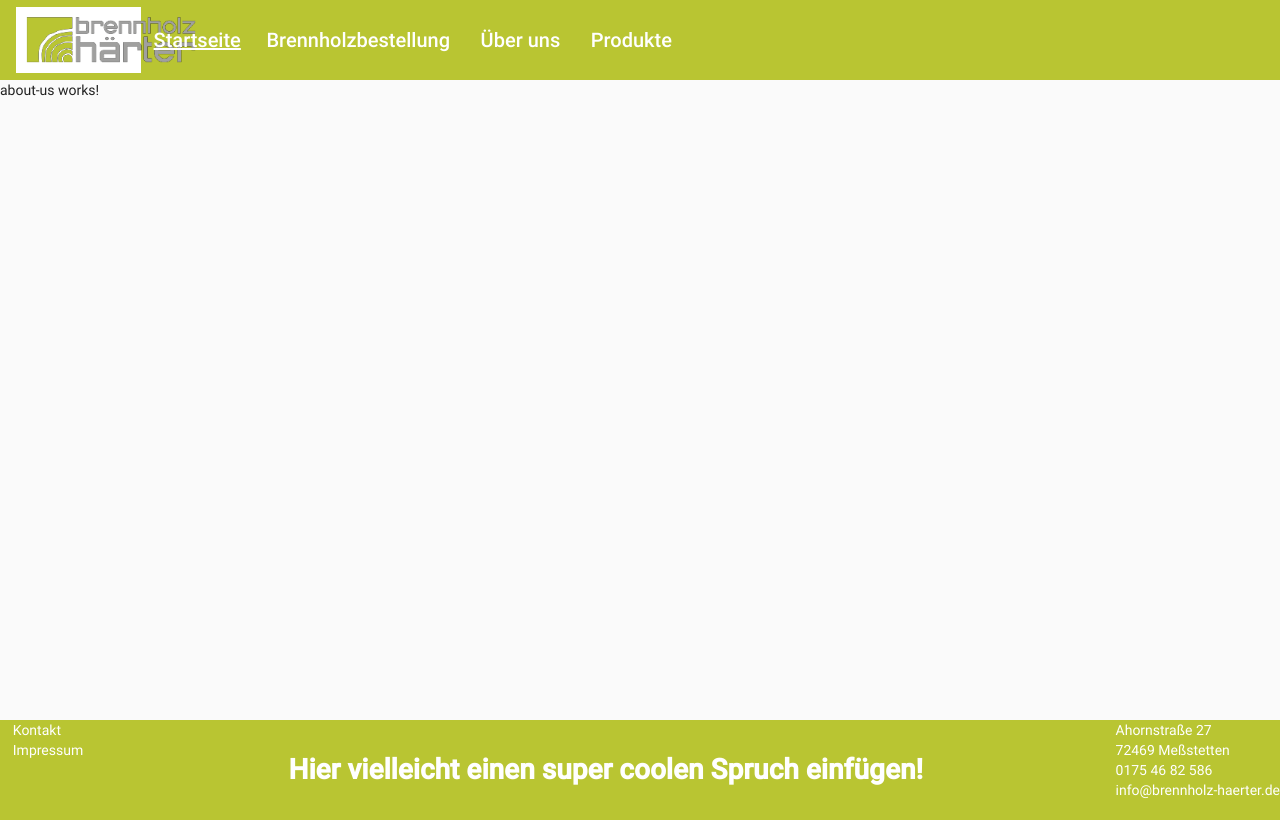
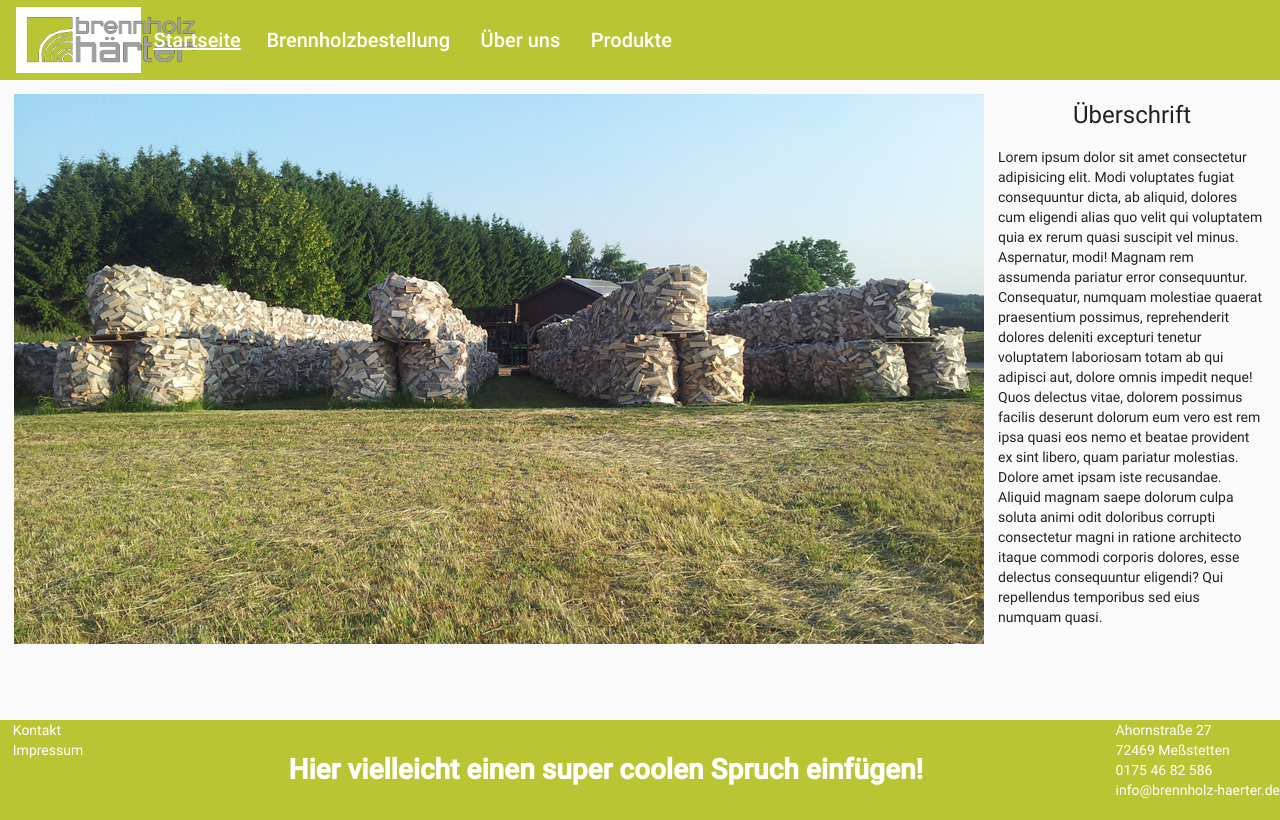
Before and after one commit to knooperz/brennholzhaerter, an Angular app: page /ueberuns in a window 1280 px wide. Built offline with nearby package versions, Linux system fonts and the light colour scheme.

Commit message:
About Us Beispieltext

```diff
--- a/src/app/about-us/about-us.component.html
+++ b/src/app/about-us/about-us.component.html
@@ -1 +1,10 @@
-<p>about-us works!</p>
+<div class="first">
+  <img src="./../../assets/images/brennholz.jpg" alt="">
+  <div class="textDiv">
+    <h1>Überschrift</h1>
+    <p>Lorem ipsum dolor sit amet consectetur adipisicing elit. Modi voluptates fugiat consequuntur dicta, ab aliquid, dolores cum eligendi alias quo velit qui voluptatem quia ex rerum quasi suscipit vel minus.
+    Aspernatur, modi! Magnam rem assumenda pariatur error consequuntur. Consequatur, numquam molestiae quaerat praesentium possimus, reprehenderit dolores deleniti excepturi tenetur voluptatem laboriosam totam ab qui adipisci aut, dolore omnis impedit neque!
+    Quos delectus vitae, dolorem possimus facilis deserunt dolorum eum vero est rem ipsa quasi eos nemo et beatae provident ex sint libero, quam pariatur molestias. Dolore amet ipsam iste recusandae.
+    Aliquid magnam saepe dolorum culpa soluta animi odit doloribus corrupti consectetur magni in ratione architecto itaque commodi corporis dolores, esse delectus consequuntur eligendi? Qui repellendus temporibus sed eius numquam quasi.</p>
+  </div>
+</div>
--- a/src/app/about-us/about-us.component.scss
+++ b/src/app/about-us/about-us.component.scss
@@ -0,0 +1,14 @@
+.first
+{
+  display: flex;
+  justify-content: space-around;
+  margin: 1em;
+
+  .textDiv{
+    display: flex;
+    flex-direction: column;
+    justify-content: center;
+    align-items: center;
+    margin-left: 1em;
+  }
+}
--- a/src/app/produkt/produkt.component.ts
+++ b/src/app/produkt/produkt.component.ts
@@ -32,10 +32,20 @@ export class ProduktComponent implements OnInit {
       this.greatImag = this.images[0];
       this.textHtml = "<h1>Holztransporte</h1><p>Wir sind spezialisiert auf Holztransporte und fahren Stammholz in Längen von 2 bis 10 Meter. Dazu zählen:</p><ul><li>Abschnitte 2m, 4-6m</li><li>Papierholz 2-3m</li><li> Industrieholz, Brennholz und Energieholz</li></ul><p>Für Sägewerke, Heizwerke und für die Papierindustrie übernehmen wir den Transport vom Wald zum verarbeitendenBetrieb.</p><p>Durch den Einsatz eigener Kranfahrzeuge achten wir auf eine schonende Abfuhr des Rohstoffes Holz aus dem Wald.</p>";
     }
-    if (product == "winterdienst") {
+    else if (product == "winterdienst") {
       this.images = ["../../assets/images/laster.jpg", "../../assets/images/brennholz.jpg", "../../assets/images/teamNew.png"];
       this.greatImag = this.images[0];
       this.textHtml = "<h1>WINTERDIENST</h1><p>Wir sind Ihr zuverlässiger Winterdienst in Meßstetten. Wir übernehmen für Sie den regelmäßigen Winterdienst in Meßstetten und Umgebung.</p><p><b>Nichts ergibt ein schöneres Bild als Schneefall im Winter, doch leider bringt dies auch viel Arbeit mit sich. Nächtlicher Schneefall verpflichtet Sie gesetzlich dazu, am frühen Morgen mit Schneeschieber und Streugut Ihren Schneeräumdienst zu erledigen.</b></p><p>Unser Winterdienst nimmt Ihnen diese Pflicht gerne ab, um Ihnen einen angenehmen Start in den Tag zu ermöglichen. Auch wenn Sie bei der Arbeit oder im entspannten Winterurlaub sind, kümmern wir uns um Ihre Räumpflicht egal wie groß Ihr Hof ist.</p>";
     }
+    else if (product == "lohnspalten") {
+      this.images = ["../../assets/images/laster.jpg", "../../assets/images/brennholz.jpg", "../../assets/images/teamNew.png"];
+      this.greatImag = this.images[0];
+      this.textHtml = "<h1>Lohnspalten</h1><p>Wir sind Ihr zuverlässiger Winterdienst in Meßstetten. Wir übernehmen für Sie den regelmäßigen Winterdienst in Meßstetten und Umgebung.</p><p><b>Nichts ergibt ein schöneres Bild als Schneefall im Winter, doch leider bringt dies auch viel Arbeit mit sich. Nächtlicher Schneefall verpflichtet Sie gesetzlich dazu, am frühen Morgen mit Schneeschieber und Streugut Ihren Schneeräumdienst zu erledigen.</b></p><p>Unser Winterdienst nimmt Ihnen diese Pflicht gerne ab, um Ihnen einen angenehmen Start in den Tag zu ermöglichen. Auch wenn Sie bei der Arbeit oder im entspannten Winterurlaub sind, kümmern wir uns um Ihre Räumpflicht egal wie groß Ihr Hof ist.</p>";
+    }
+    else if (product == "sonderfaellungen") {
+      this.images = ["../../assets/images/laster.jpg", "../../assets/images/brennholz.jpg", "../../assets/images/teamNew.png"];
+      this.greatImag = this.images[0];
+      this.textHtml = "<h1>Lohnspalten</h1><p>Wir sind Ihr zuverlässiger Winterdienst in Meßstetten. Wir übernehmen für Sie den regelmäßigen Winterdienst in Meßstetten und Umgebung.</p><p><b>Nichts ergibt ein schöneres Bild als Schneefall im Winter, doch leider bringt dies auch viel Arbeit mit sich. Nächtlicher Schneefall verpflichtet Sie gesetzlich dazu, am frühen Morgen mit Schneeschieber und Streugut Ihren Schneeräumdienst zu erledigen.</b></p><p>Unser Winterdienst nimmt Ihnen diese Pflicht gerne ab, um Ihnen einen angenehmen Start in den Tag zu ermöglichen. Auch wenn Sie bei der Arbeit oder im entspannten Winterurlaub sind, kümmern wir uns um Ihre Räumpflicht egal wie groß Ihr Hof ist.</p>";
+    }
   }
 }
```
